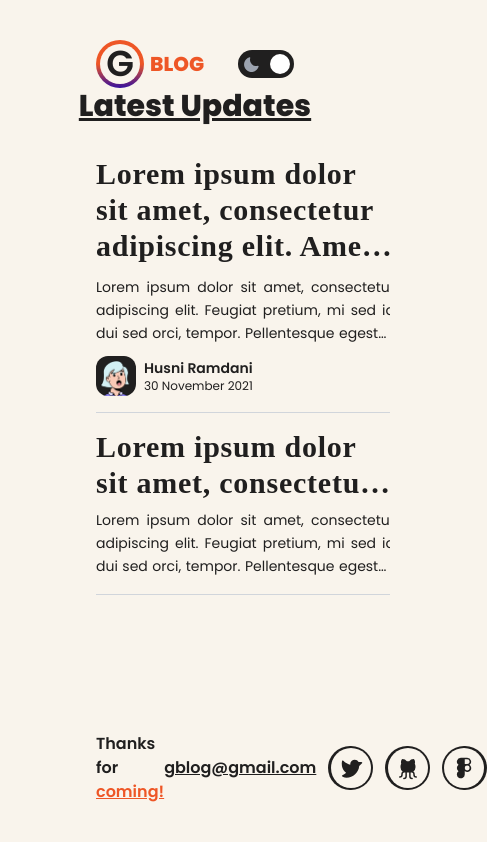
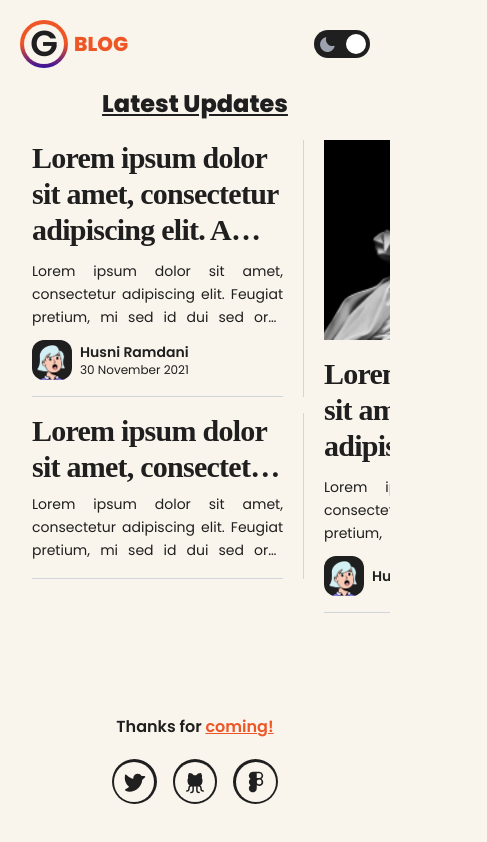
Before and after one commit to husniramdani/personal-blog, a Next.js app: page / in a window 390 px wide. Shown: the whole page, 487 px wide, since content can reach past the window. Built offline with nearby package versions, Linux system fonts and the light colour scheme.

Commit message:
save to backup

```diff
--- a/components/circle-button.js
+++ b/components/circle-button.js
@@ -2,7 +2,7 @@ import React from "react";
 
 export default function CircleButton({ link, children }) {
   return (
-    <div className="group ml-3 rounded-center h-[2.8rem] w-[2.8rem] bg-black hover:bg-gradient-to-b hover:from-orange hover:to-purple">
+    <div className="group rounded-center h-[2.8rem] w-[2.8rem] bg-black hover:bg-gradient-to-b hover:from-orange hover:to-purple">
       <a
         href={link}
         target="_blank"
--- a/components/footer.js
+++ b/components/footer.js
@@ -4,12 +4,12 @@ import CircleButton from "@components/circle-button";
 
 export default function Footer() {
   return (
-    <footer className="flex justify-between items-center mx-24 z-20">
+    <footer className="flex flex-col justify-between items-center z-20 md:mx-24 md:flex-row">
       <div className="flex items-center">
-        <p className="font-semibold">Thanks for <span className="text-orange underline"> coming!</span></p>
+        <p className="font-semibold mb-5 md:mb-0">Thanks for <span className="text-orange underline"> coming!</span></p>
       </div>
-      <h6 className="font-semibold underline">gblog@gmail.com</h6>
-      <div className="flex flex-row">
+      <a href="mailto:gblog@gmail.com" className="font-semibold underline hidden md:block">gblog@gmail.com</a>
+      <div className="flex flex-row space-x-4 mb-5 md:mb-5">
         <CircleButton link="https://www.twitter.com/spindyzel">
           <TwitterLogo
             className="m-auto stroke-current text-black group-hover:text-orange"
--- a/components/navbar.js
+++ b/components/navbar.js
@@ -19,7 +19,7 @@ export default function Navbar() {
   };
 
   return (
-    <header className="flex justify-between items-center mx-24 z-20">
+    <header className="flex justify-between items-center z-20 mx-5 mb-5 md:mb-0 md:mx-24">
       <div className="flex items-center">
         <div className="mr-1.5 bg-gradient-to-b from-orange via-orange to-purple h-12 w-12 rounded-center">
           <div className="text-4xl font-semibold bg-sand h-10 w-10 rounded-center">
--- a/pages/index.js
+++ b/pages/index.js
@@ -82,7 +82,7 @@ export default function Home() {
   }
 
   return (
-    <div className='py-10 h-screen flex flex-col justify-between'>
+    <div className='py-5 h-screen flex flex-col justify-between md:py-10'>
       <Head>
         <title>Blog</title>
         <meta name="description" content="Personal Blog Spindyzel" />
@@ -90,12 +90,12 @@ export default function Home() {
       </Head>
 
       <Navbar />
-      <main className='flex flex-col min-h-156'>
-        <h1 className='text-center underline font-bold text-3xl mb-8'>Latest Updates</h1>
+      <main className='flex flex-col min-h-140 md:min-h-156'>
+        <h1 className='text-center underline font-bold text-2xl mb-5 md:mb-8 md:text-3xl'>Latest Updates</h1>
         <ScrollContainer
           ref={scrollEl}
           onScroll={(e) => handleScroll(e)}
-          className={`relative flex flex-wrap flex-col content-start ml-24 h-full overflow-x-auto -mt-8 pt-8 ${scrollPos > 0 ? 'shadow-inset' : ''}`}
+          className={`relative flex flex-wrap flex-col content-start h-full overflow-x-auto -mt-5 pt-5 md:-mt-8 md:pt-8 ml-8 md:ml-24 ${scrollPos > 0 ? 'shadow-inset' : ''}`}
         >
           {
             data.map((x, index) => {
@@ -110,13 +110,13 @@ export default function Home() {
               colPos += justTooMuch || isBetweenUs || counter % 2 === 0 ? 1 : 0;
               // cek apakah before dan afternya too much
               return (
-                <div key={index} className={`w-80 mb-4 mr-5 pr-5 border-r border-gray-300`}>
+                <div key={index} className={`w-68 mb-4 mr-5 pr-5 border-r border-gray-300 md:w-80`}>
                   {I &&
                     <div className={`w-full ${A ? 'mb-4' : 'mb-2'}`}>
                       <img src={I} alt="thumbnail" className={`object-cover w-full ${A ? 'h-50' : 'h-34'}`} />
                     </div>
                   }
-                  <h2 className={`font-serif text-3xl font-semibold tracking-wide ${A ? 'line-clamp-3 mb-3' : 'line-clamp-2 mb-2'}`}>{T}</h2>
+                  <h2 className={`font-serif font-semibold tracking-tight md:tracking-wide text-3xl ${A ? 'line-clamp-3 mb-3' : 'line-clamp-2 mb-2'}`}>{T}</h2>
                   {D &&
                     <p className={`text-sm text-justify line-clamp-3 ${A ? 'mb-3' : 'mb-2'} leading-relaxed`}>{D}</p>
                   }
--- a/tailwind.config.js
+++ b/tailwind.config.js
@@ -29,6 +29,8 @@ module.exports = {
         42: "10.5rem",
         46: "11.5rem",
         50: "12.5rem",
+        68: "17rem",
+        72: "18rem",
         76: "19rem",
         84: "21rem",
         88: "22rem",
@@ -48,6 +50,9 @@ module.exports = {
         42: "10.5rem",
         46: "11.5rem",
         50: "12.5rem",
+        68: "17rem",
+        72: "18rem",
+        76: "19rem",
         100: "25rem",
         120: "30rem",
         140: "35rem",
@@ -56,6 +61,7 @@ module.exports = {
         200: "50rem",
       },
       minHeight: {
+        140: "35rem",
         152: "38rem",
         156: "39rem",
         160: "40rem",
```
